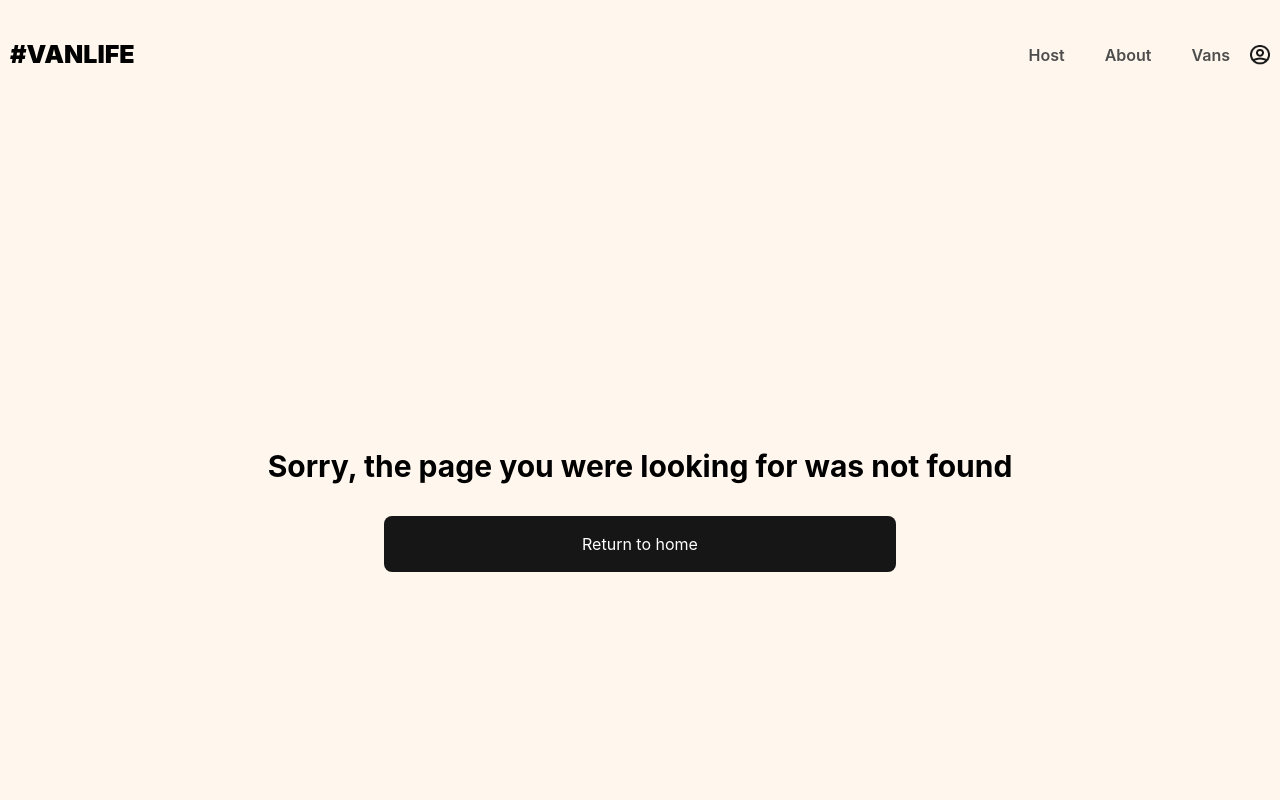
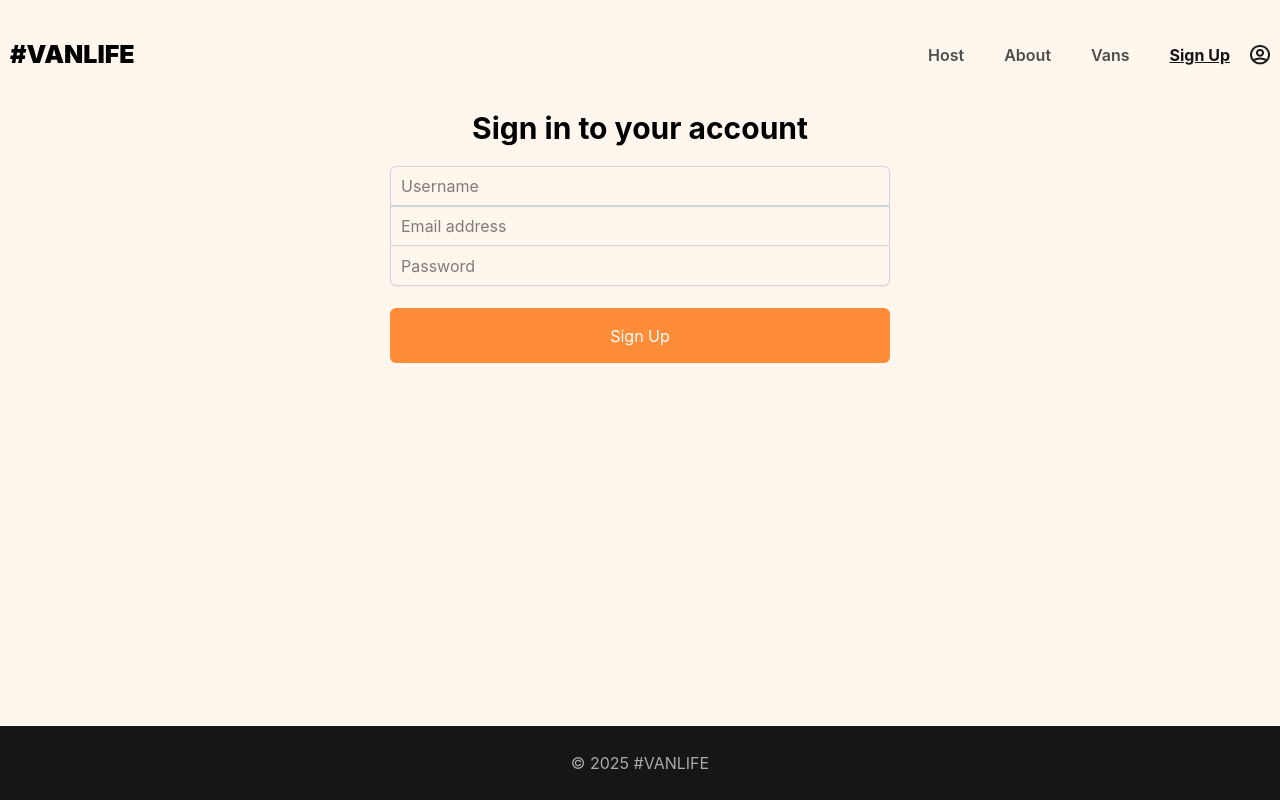
Before and after one commit to EnvoyX/gcs-069, a React (Vite) app: page /signup in a window 1280 px wide. Before the commit this address had no page. Shown: the top 800 px of the page. Built offline with nearby package versions, Linux system fonts and the light colour scheme.

Commit message:
added sign up feature, and sign up page

```diff
--- a/src/Frontend/App.jsx
+++ b/src/Frontend/App.jsx
@@ -22,6 +22,7 @@ import VansHostPricing from "./pages/Host/VansHostPricing";
 import NotFound from "./components/NotFound";
 import Error from "./components/Error";
 import Login from "./pages/Login";
+import SignUp from "./pages/SignUp";
 
 const router = createBrowserRouter(
   createRoutesFromElements(
@@ -30,6 +31,7 @@ const router = createBrowserRouter(
         <Route index element={<Home />}></Route>
         <Route path="about" element={<About />}></Route>
         <Route path="login" element={<Login />}></Route>
+        <Route path="signup" element={<SignUp />}></Route>
         <Route
           path="vans"
           element={<Vans />}
--- a/src/Frontend/components/Header.jsx
+++ b/src/Frontend/components/Header.jsx
@@ -1,11 +1,11 @@
-import { Link, NavLink } from 'react-router-dom';
-import avatarImage from '../assets/images/avatar-icon.png';
+import { Link, NavLink } from "react-router-dom";
+import avatarImage from "../assets/images/avatar-icon.png";
 
 export default function Header() {
   const activeStyle = {
-    fontWeight: 'bold',
-    textDecoration: 'underline',
-    color: '#161616',
+    fontWeight: "bold",
+    textDecoration: "underline",
+    color: "#161616",
   };
   return (
     <header className="h-[110px] flex items-center px-[10px]">
@@ -37,6 +37,13 @@ export default function Header() {
         >
           Vans
         </NavLink>
+        <NavLink
+          className="font-[600] text-[#4d4d4d] py-1 px-5 hover:underline hover:text-[#161616]"
+          style={({ isActive }) => (isActive ? activeStyle : null)}
+          to="/signup"
+        >
+          Sign Up
+        </NavLink>
 
         <Link to="login" className="login-link">
           <img src={avatarImage} className="login-icon h-5 w-5" />
--- a/src/Frontend/components/HostLayout.jsx
+++ b/src/Frontend/components/HostLayout.jsx
@@ -23,7 +23,7 @@ export default function HostLayout() {
           throw new Error("Token verification failed");
         }
         requireAuth(true);
-      } catch (error) {
+      } catch {
         localStorage.removeItem("token");
         navigate("/login?message=You Have to Login First");
       }
--- a/src/Frontend/pages/Login.jsx
+++ b/src/Frontend/pages/Login.jsx
@@ -60,7 +60,7 @@ export default function Login() {
 
   return (
     <div className="login-container">
-      <h1 className="mb-5 text-3xl font-bold">Sign in to your account</h1>
+      <h1 className="mb-5 text-3xl font-bold">Log in to your account</h1>
       {message && (
         <h3 className="mb-2 text-lg font-bold text-red-500">{message}</h3>
       )}
--- a/src/Frontend/pages/Signup.jsx
+++ b/src/Frontend/pages/Signup.jsx
@@ -0,0 +1,93 @@
+import { useState } from "react";
+import { useNavigate } from "react-router-dom";
+
+export default function Signup() {
+  const [username, setUsername] = useState("");
+  const [email, setEmail] = useState("");
+  const [password, setPassword] = useState("");
+  const [error, setError] = useState("");
+  const [loading, setLoading] = useState(false);
+
+  const navigate = useNavigate();
+
+  const validateForm = () => {
+    if (!username || !password || !email) {
+      setError("Username, Email, Password are required");
+      return false;
+    }
+    console.log("Form Validated!");
+    setError("");
+    return true;
+  };
+  const handleSubmit = async (e) => {
+    e.preventDefault();
+    if (!validateForm()) return;
+    setLoading(true);
+
+    const formDetail = {
+      username: username,
+      email: email,
+      password: password,
+    };
+    console.log(formDetail);
+    console.log(JSON.stringify(formDetail));
+
+    try {
+      const response = await fetch("http://localhost:8000/signup", {
+        method: "POST",
+        headers: {
+          "Content-type": "application/json",
+        },
+        body: JSON.stringify(formDetail),
+      });
+      setLoading(false);
+      if (response.ok) {
+        const data = await response.json();
+        console.log(data);
+        navigate("/login");
+      } else {
+        const errorData = await response.json();
+        setError(errorData.detail || "Sign up failed!");
+      }
+    } catch (error) {
+      console.log(error);
+      setLoading(false);
+      setError("An error occured. Please try again later");
+    }
+  };
+
+  return (
+    <div className="login-container">
+      <h1 className="mb-5 text-3xl font-bold">Sign in to your account</h1>
+      {error && (
+        <h3 className="mb-2 text-lg font-bold text-red-500">{error}</h3>
+      )}
+      <form onSubmit={handleSubmit} className="login-form">
+        <input
+          name="username"
+          onChange={(e) => setUsername(e.target.value)}
+          type="text"
+          placeholder="Username"
+          value={username}
+        />
+        <input
+          name="email"
+          onChange={(e) => setEmail(e.target.value)}
+          type="email"
+          placeholder="Email address"
+          value={email}
+        />
+        <input
+          name="password"
+          onChange={(e) => setPassword(e.target.value)}
+          type="password"
+          placeholder="Password"
+          value={password}
+        />
+        <button type="submit" disabled={loading}>
+          {loading ? "Signing up..." : "Sign Up"}
+        </button>
+      </form>
+    </div>
+  );
+}
```
